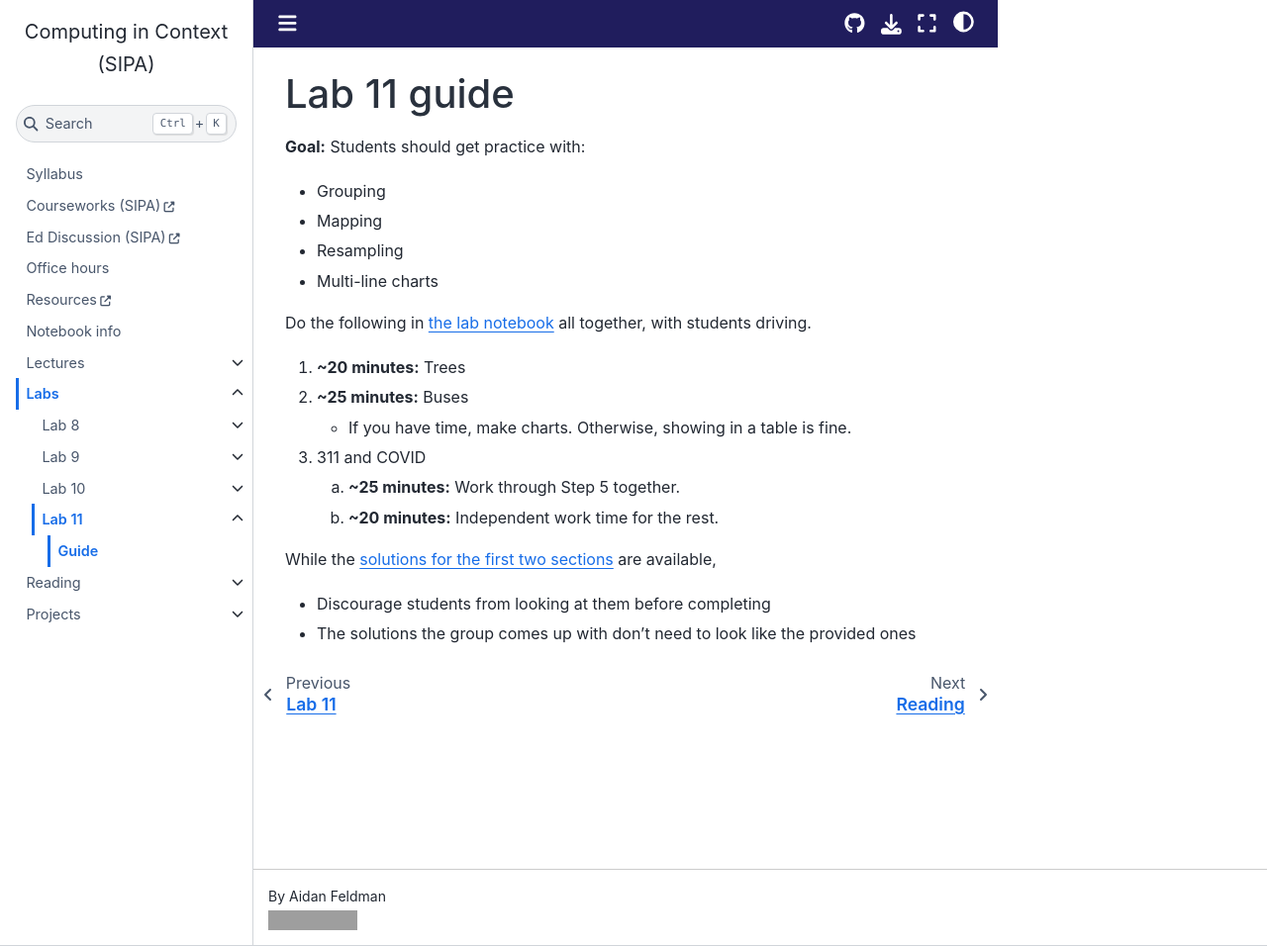
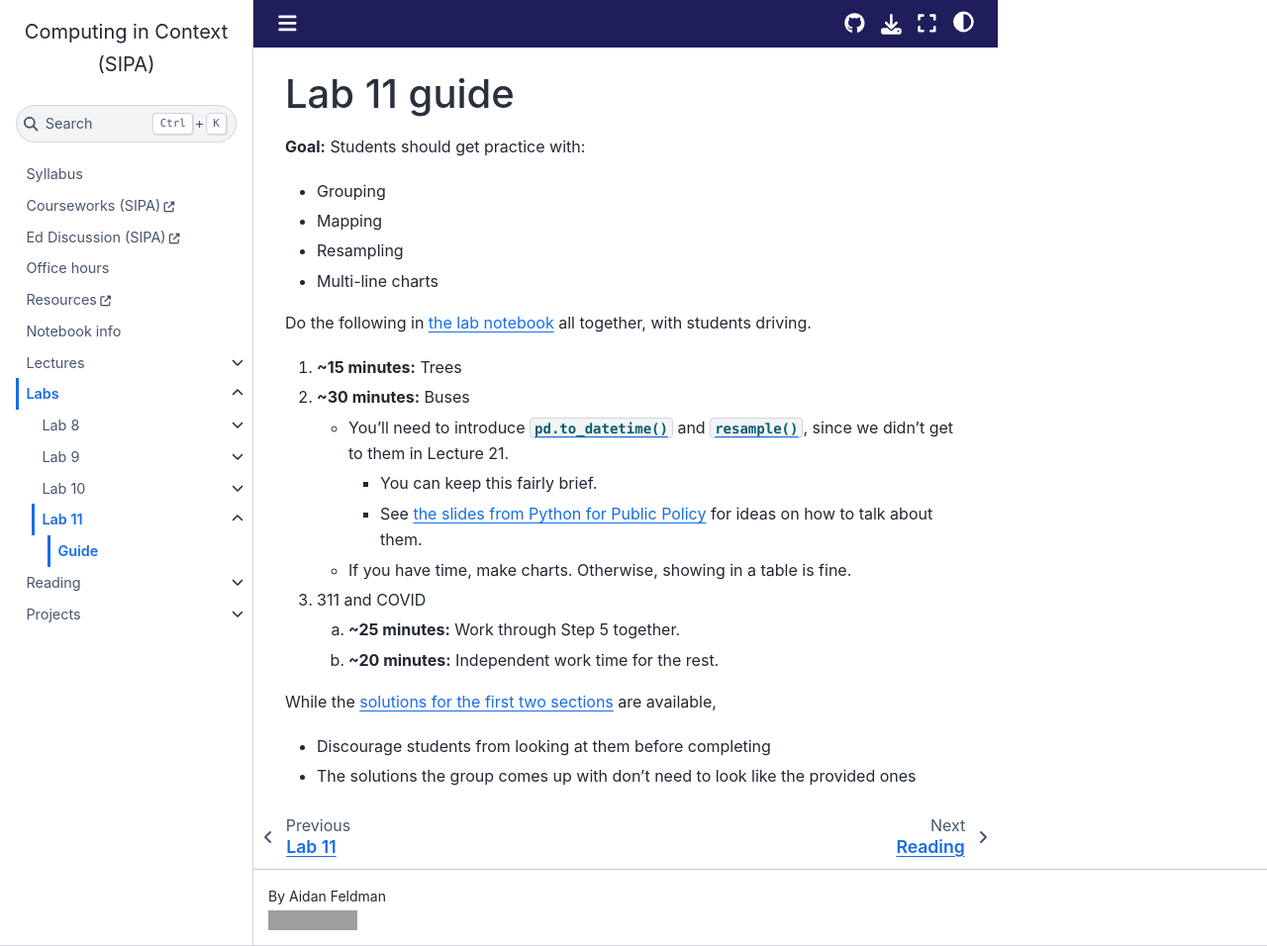
Before and after one commit to afeld/computing-in-context, a Jupyter Book: the page built from lab_11_guide.md, in a window 1280 px wide and 956 px high. Shown: the whole window at 99% size. Built offline with Jupyter Book 1.0.4 settings and Sphinx 7.4.7 and the Sphinx Book theme 1.1.4, drawn with Linux system fonts in a browser that asks for light colours; pages that are not in the unit, such as notebooks, are missing from menus; comment, search, counter and statistics services are not loaded; grey boxes are pictures that could not be loaded.

Commit message:
expand lab 11 guide

```diff
--- a/lab_11_guide.md
+++ b/lab_11_guide.md
@@ -9,8 +9,11 @@
 
 Do the following in [the lab notebook](lab_11.ipynb) all together, with students driving.
 
-1. **~20 minutes:** Trees
-1. **~25 minutes:** Buses
+1. **~15 minutes:** Trees
+1. **~30 minutes:** Buses
+   - You'll need to introduce [`pd.to_datetime()`](https://pandas.pydata.org/pandas-docs/stable/user_guide/timeseries.html#converting-to-timestamps) and [`resample()`](https://pandas.pydata.org/pandas-docs/stable/getting_started/intro_tutorials/09_timeseries.html#resample-a-time-series-to-another-frequency), since we didn't get to them in Lecture 21.
+     - You can keep this fairly brief.
+     - See [the slides from Python for Public Policy](https://python-public-policy.afeld.me/en/columbia/lecture_4.html#convert-columns-to-timestamps-using-pandas-to-datetime) for ideas on how to talk about them.
    - If you have time, make charts. Otherwise, showing in a table is fine.
 1. 311 and COVID
    1. **~25 minutes:** Work through Step 5 together.
```
